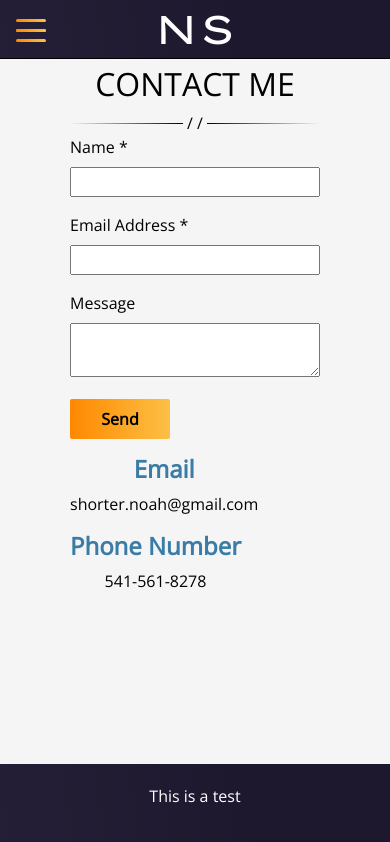
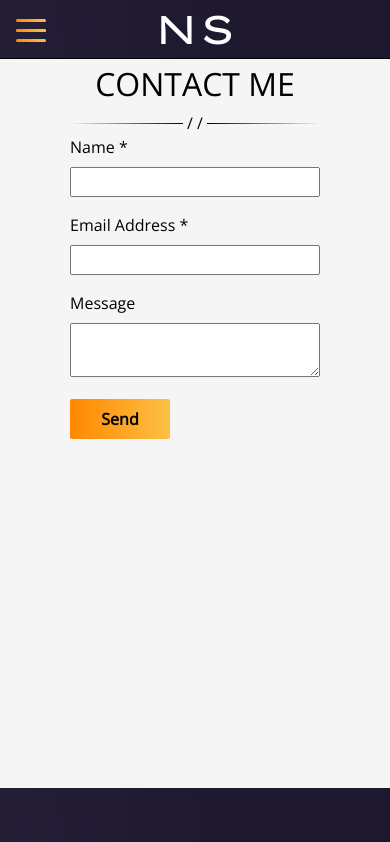
Before and after one commit to NoahShorter/vue-portfolio, a Vue app: page /#/Contact in a window 390 px wide. Built offline with nearby package versions, Linux system fonts and the light colour scheme.

Commit message:
took out email and phone for now

```diff
--- a/src/components/Contact.vue
+++ b/src/components/Contact.vue
@@ -9,8 +9,8 @@
           <p><label>Message</label><textarea name="Message"/></p>
           <p><button type="submit" class="subButton">Send</button></p>
         </form>
-        <div class="digits"><h4 class="labels">Email</h4><p>shorter.noah@gmail.com</p></div>
-        <div class="digits"><h4 class="labels">Phone Number</h4><p>541-561-8278</p></div>
+        <!-- <div class="digits"><h4 class="labels">Email</h4><p>shorter.noah@gmail.com</p></div>
+        <div class="digits"><h4 class="labels">Phone Number</h4><p>541-561-8278</p></div> -->
     </div>
 </template>
 
@@ -56,7 +56,6 @@ h4 {
 }
 
 .digits {
-  float: left;
   margin: auto;
 }
 
--- a/src/components/MainFooter.vue
+++ b/src/components/MainFooter.vue
@@ -1,6 +1,6 @@
 <template>
     <div class="footer">
-        <p>This is a test</p>
+        <p></p>
     </div>
 </template>
 
```
